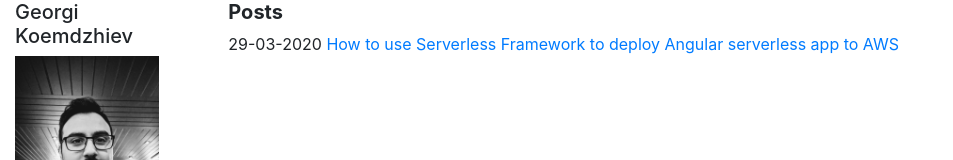
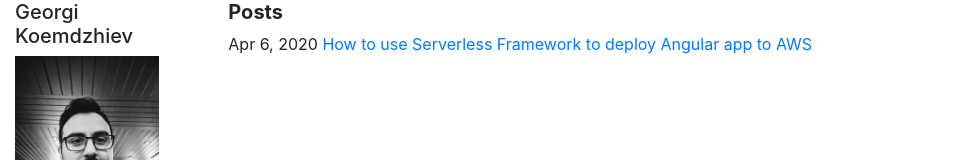
Before and after one commit to georgikoemdzhiev/georgiko.com, an Angular app: page / in a window 1280 px wide. Shown: the top 160 px of the page, without its empty margins (0-953 px from the left). Built offline with nearby package versions, Linux system fonts and the light colour scheme.

Commit message:
updated the first post data & title

```diff
--- a/src/app/posts/posts.component.html
+++ b/src/app/posts/posts.component.html
@@ -1,7 +1,7 @@
 <H5 class="font-weight-bolder">Posts</H5>
 <ul class="list-unstyled">
     <li *ngFor="let post of posts">
-        {{ post.Date }}
+        {{ post.Date | date }}
         <a [title]="post.Id + ' post.Title'" [routerLink]="['/post', post.Id]">
             {{ post.Title }}
         </a>
--- a/src/assets/posts/1/1.html
+++ b/src/assets/posts/1/1.html
@@ -1,5 +1,8 @@
 <div class="d-flex flex-column mb-3">
-    <h1 class="p-2 font-weight-bold">How to use Serverless Framework to deploy Angular serverless app to AWS</h1>
+    <h1 class="p-2 font-weight-bold">
+        How to use Serverless Framework to deploy Angular app to AWS
+        <small class="text-muted">Apr 6, 2020</small>
+    </h1>
     <p class="p-2">The <a href="https://serverless.com/">Serverless</a> framework allows us to manage and deploy
         serverless applications on several platforms such as Azure and AWS.
         In this post, I will walk you through the steps of creating a website using Angular 9.0.7 and deploy it using
--- a/src/assets/posts/posts_header.json
+++ b/src/assets/posts/posts_header.json
@@ -2,8 +2,8 @@
     "Posts": [
         {
             "Id": 1,
-            "Date": "29-03-2020",
-            "Title": "How to use Serverless Framework to deploy Angular serverless app to AWS"
+            "Date": "1586186864880",
+            "Title": "How to use Serverless Framework to deploy Angular app to AWS"
         }
     ]
 }
```
